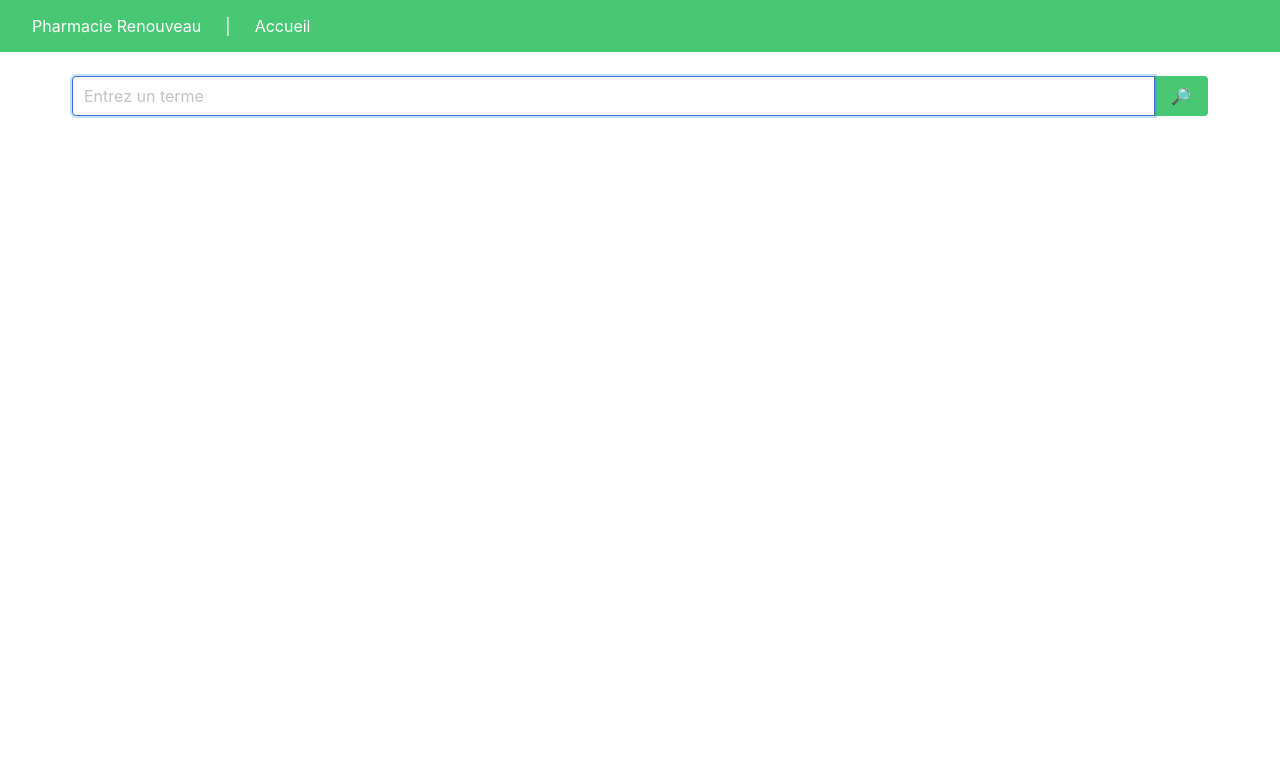
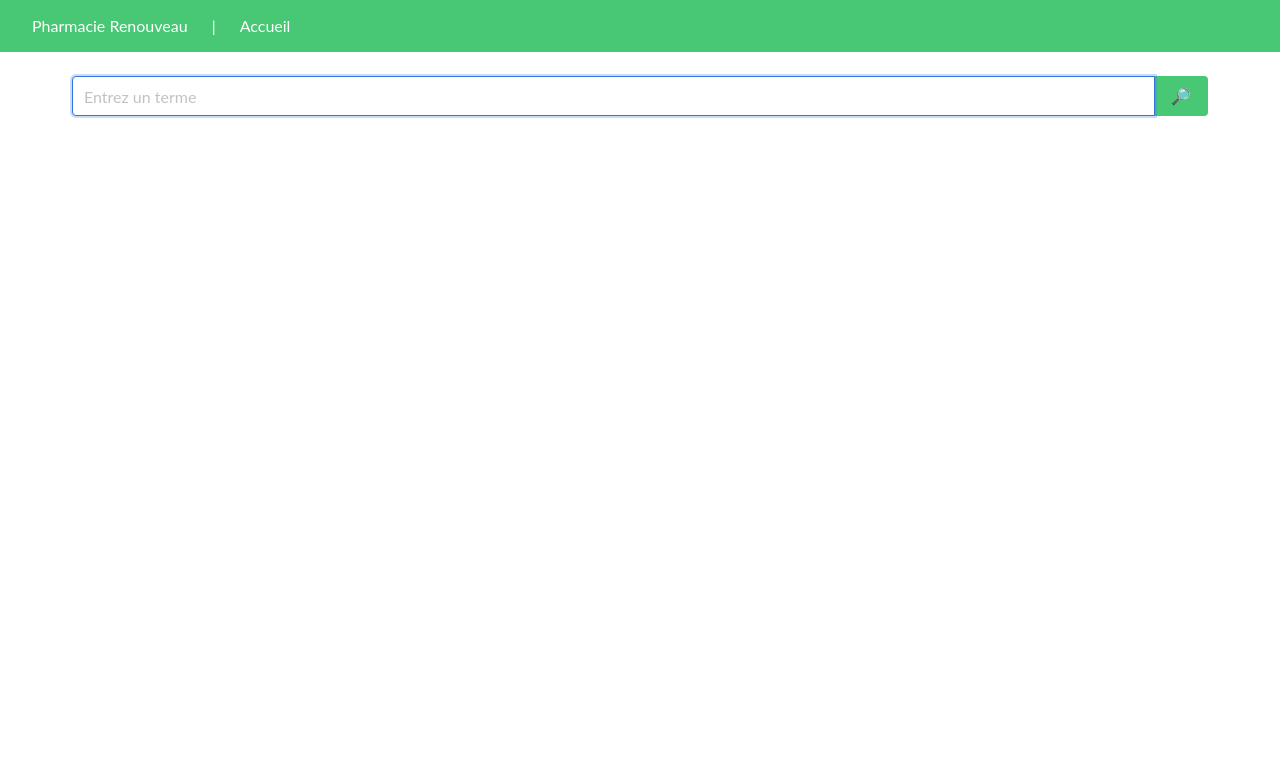
Before and after one commit to kitihounel/drugdb, a Flask app: page / in a window 1280 px wide. Shown: the top 775 px of the page. Run offline with Flask 2, Linux system fonts and the light colour scheme.

Commit message:
Updated css

```diff
--- a/drugdb/templates/base.j2
+++ b/drugdb/templates/base.j2
@@ -6,6 +6,14 @@
   <link rel="stylesheet" type="text/css" href="{{ url_for('static', filename='bulma.css') }}">
   <link rel="stylesheet" type="text/css" href="{{ url_for('static', filename='tippy.css') }}">
   <link rel="stylesheet" type="text/css" href="{{ url_for('static', filename='tippy-material-theme.css') }}">
+  <style>
+    body {
+      font-family: 'Avenir LT Std 45 Book', Lato, sans-serif;
+    }
+    input {
+      font-family: inherit;
+    }
+  </style>
   <title>{% block title %}{% endblock %}</title>
 </head>
 <body>
```
